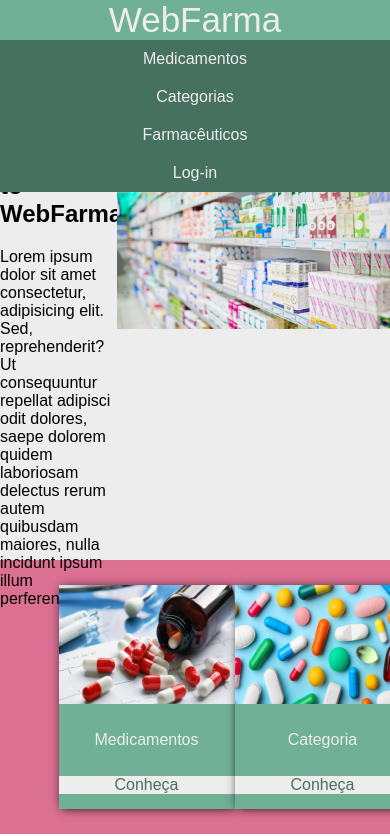
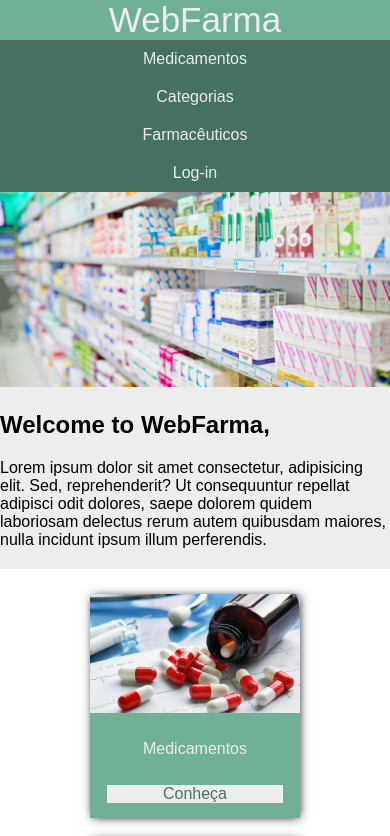
Before and after one commit to Bea-Araujo/WebFarma, a React (Vite) app in the folder webfarma/: page / in a window 390 px wide. Shown: the top 836 px of the page. Built offline with nearby package versions, Linux system fonts and the light colour scheme; a web font is replaced by a local one.

Commit message:
responsividade adicionada a pagina home

```diff
--- a/webfarma/src/pages/Home/Home.module.css
+++ b/webfarma/src/pages/Home/Home.module.css
@@ -41,8 +41,23 @@
 }
 
 @media (max-width: 426px) {
-    .container {
-        background-color: palevioletred;
-        overflow: hidden;
+    .intro {
+        flex-direction: column-reverse;
+        height: fit-content;
+
+    }
+
+    .intro>article {
+        width: 100%;
+        padding: 20px 0;
+    }
+
+    .intro>picture {
+        width: 100%;
+    }
+
+    .pageSection {
+        flex-direction: column;
+        gap: 20px;
     }
 }
```
